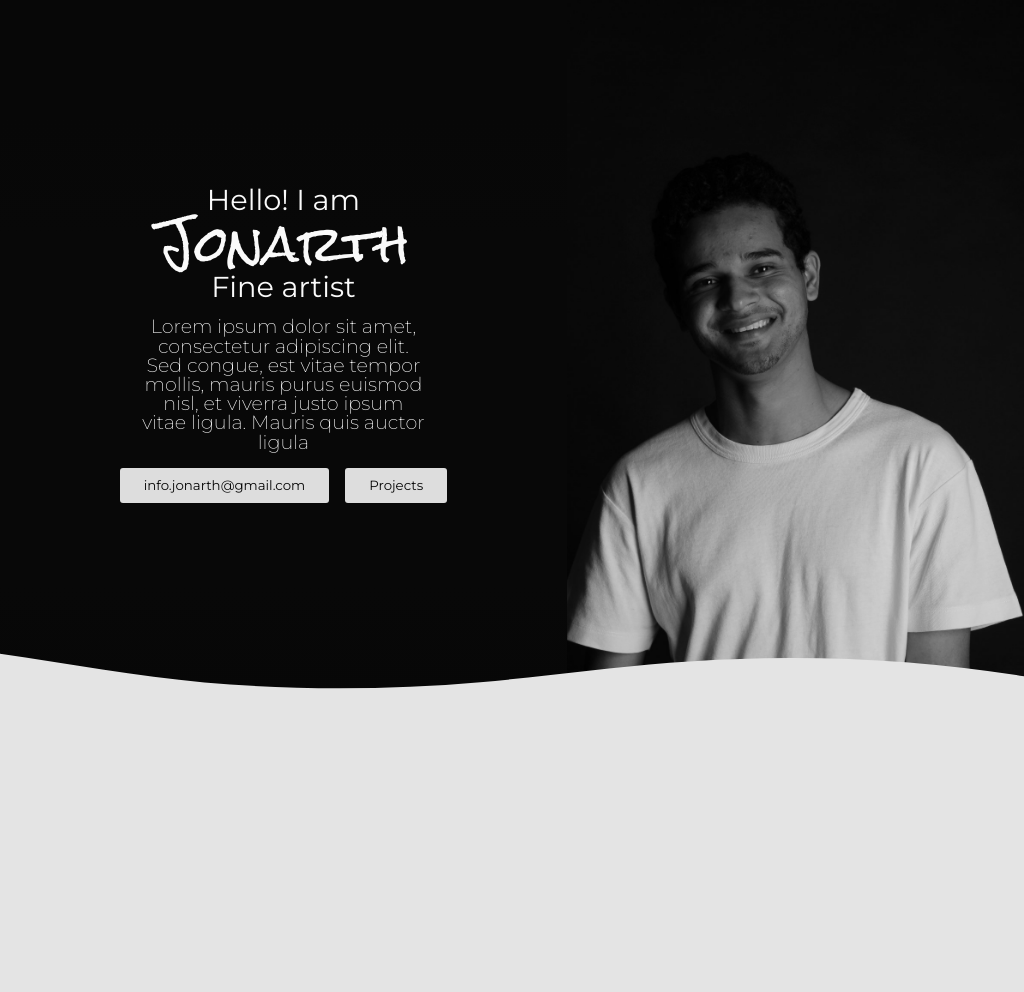
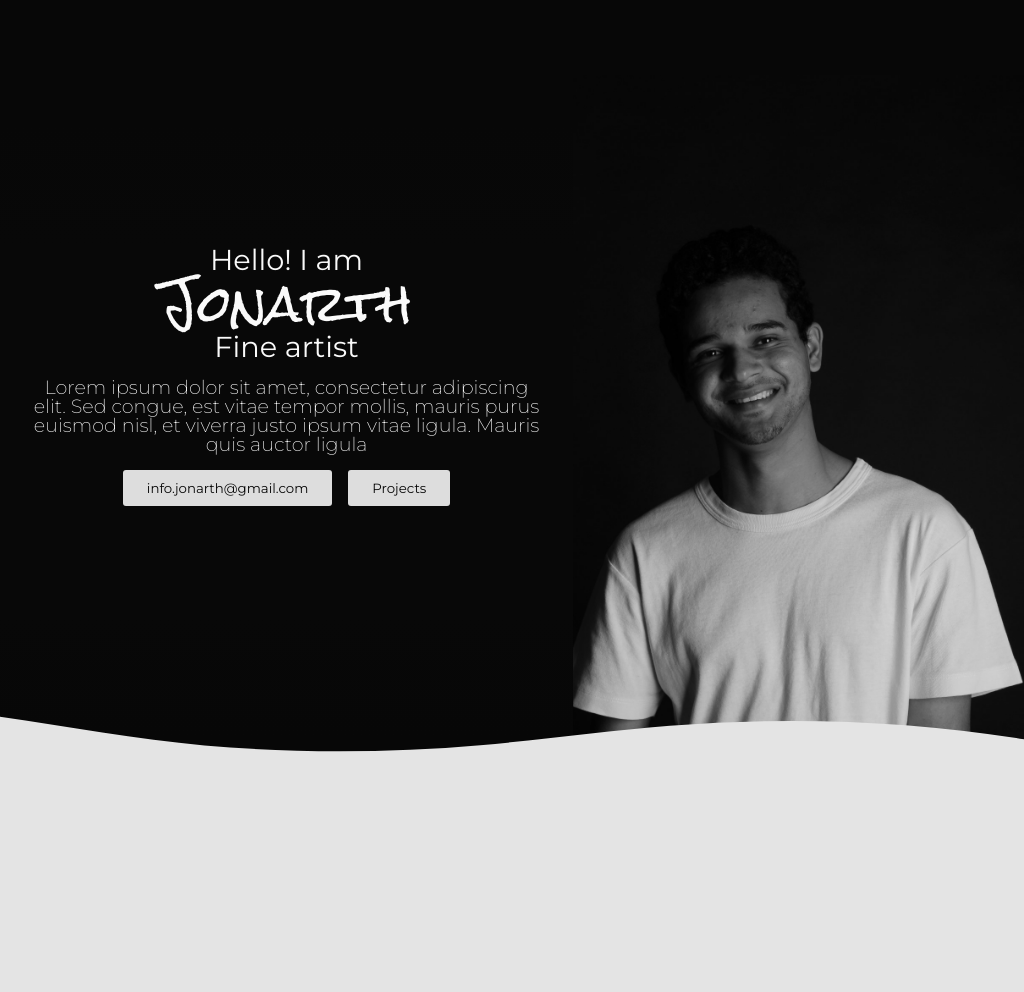
Before and after one commit to leohx2/CS50s_Web, a Django app: page / in a window 1024 px wide. Shown: the part 48-1040 px from the top of the page. Run offline with Django 3.2, Linux system fonts and the light colour scheme; some libraries are stand-ins or nearby versions.

Commit message:
Css adjustment

```diff
--- a/FinalProject/finalproject/portfolio/static/portfolio/css/contact.css
+++ b/FinalProject/finalproject/portfolio/static/portfolio/css/contact.css
@@ -15,7 +15,7 @@
     height: 100%;
     position: relative;
     width: 100%;
-    --formWidth:60%;
+    --formWidth: 70%;
 }
 
 .contact-image{
@@ -136,7 +136,33 @@
 
 /* Responsive */
 
-@media screen  and (max-width: 850px) {
+@media screen and (min-width: 700px) and (max-width: 1030px){
+    .contact-container {
+        --formWidth: 80% !important;
+    }
+
+    .contact-container form {
+        align-items: center;
+    }
+
+    .contact-fields-headline {
+        width: unset;
+    }
+    .contact-image{
+        display: none;
+    }
+
+    .input-container {
+        width: calc(var(--formWidth) + 1rem) !important;
+    }
+
+    .inputTogether {
+        width: calc(100% - 1rem) !important;
+    }
+
+}
+
+@media screen and (max-width: 1030px) {
 
     .contact {
         height: auto;
--- a/FinalProject/finalproject/portfolio/static/portfolio/css/homePage.css
+++ b/FinalProject/finalproject/portfolio/static/portfolio/css/homePage.css
@@ -12,18 +12,18 @@
     align-items: center;
     display: flex;
     justify-content: center;
-    height: 100%;
-    text-align: center;
     position: relative;
     width: 100%;
+    height: calc(100vh - var(--navBar-size));
+
 }
 .homePage-authorDescription  {
     align-items: center;
     display: flex;
     justify-content: center;
-    min-height: 80vh;
     text-align: center;
     width: 100%;
+
 }
 .authorDescription-content {
     display: flex;
@@ -51,12 +51,11 @@
 }
 
 .homePage-authorPicture {
-    max-height: 100%;
+    height: 100%;
 }
 
 .homePage-authorPicture img {
     height: 100%;
-    width: 100%;
     object-fit:contain;
 }
 
@@ -134,6 +133,17 @@
 }
 
 /* responsive */
+
+@media screen and (min-width: 851px) and (max-width: 1200px){
+    .authorDescription-content {
+        width: 90%;
+    }
+    .homePage-authorPicture {
+        align-self: end;
+        height: 90%;
+    }
+}
+
 @media screen and (max-width: 850px) {
     .homePage-authorPicture {
         display: none;
--- a/FinalProject/finalproject/portfolio/static/portfolio/javaScript/Pages/homePage.js
+++ b/FinalProject/finalproject/portfolio/static/portfolio/javaScript/Pages/homePage.js
@@ -53,9 +53,9 @@ const authorIntroduction = (language) => {
         <div class="authorIntroduction">
             <div class="homePage-authorDescription">
                 <div class="authorDescription-content">
-                    <h3 class="authorDescription-welcome">Hello! I am</h3>
+                    <h3 class="authorDescription-welcome">Olá! Eu sou o</h3>
                     <h1 class="authorDescription-name">Jonarth</h1>
-                    <span class="authorDescription-job">Fine artist</span>
+                    <span class="authorDescription-job">Artista plástico</span>
                     <span class="authorDescription-briefing">
                         Lorem ipsum dolor sit amet, consectetur adipiscing elit. Sed congue, est
                         vitae tempor mollis, mauris purus euismod nisl, et viverra justo ipsum vitae
@@ -68,14 +68,14 @@ const authorIntroduction = (language) => {
                             </button>
                             <span class="tooltipText"></span>
                         </div>
-                        <button class="authorDescription-buttons-projects" >Projects</button>
+                        <button class="authorDescription-buttons-projects" >Projectos</button>
                     </div>
                 </div>
             </div>
 
-                <div class="homePage-authorPicture">
-                    <img class="authorImg" src="../../static/portfolio/images/john_image_1.jpeg" alt="Jonathan Rosildo Image">
-                </div>
+            <div class="homePage-authorPicture">
+                <img class="authorImg" src="../../static/portfolio/images/john_image_1.jpeg" alt="Jonathan Rosildo Image">
+            </div>
                 ${waveShape()}
         </div>
         `)
@@ -125,7 +125,7 @@ export function homePage (main, container, backButton=false) {
 
     // Safari is not the best browser ever, so to avoid an error on Home page we must set that:
     // Otherwise the .homePage-authorPicture would take way more space than necessary beacuse no width is set to it.
-    const containerHeigt = container.offsetHeight
+    const containerHeigt = document.querySelector(".authorIntroduction").offsetHeight
     const divRenderedSize = document.querySelector(".homePage-authorPicture")
 
     // We based our divRenderedSize on 66.6% of height of the container (same as the height of the image, prevent Safari of taking more space than the image width)
```
